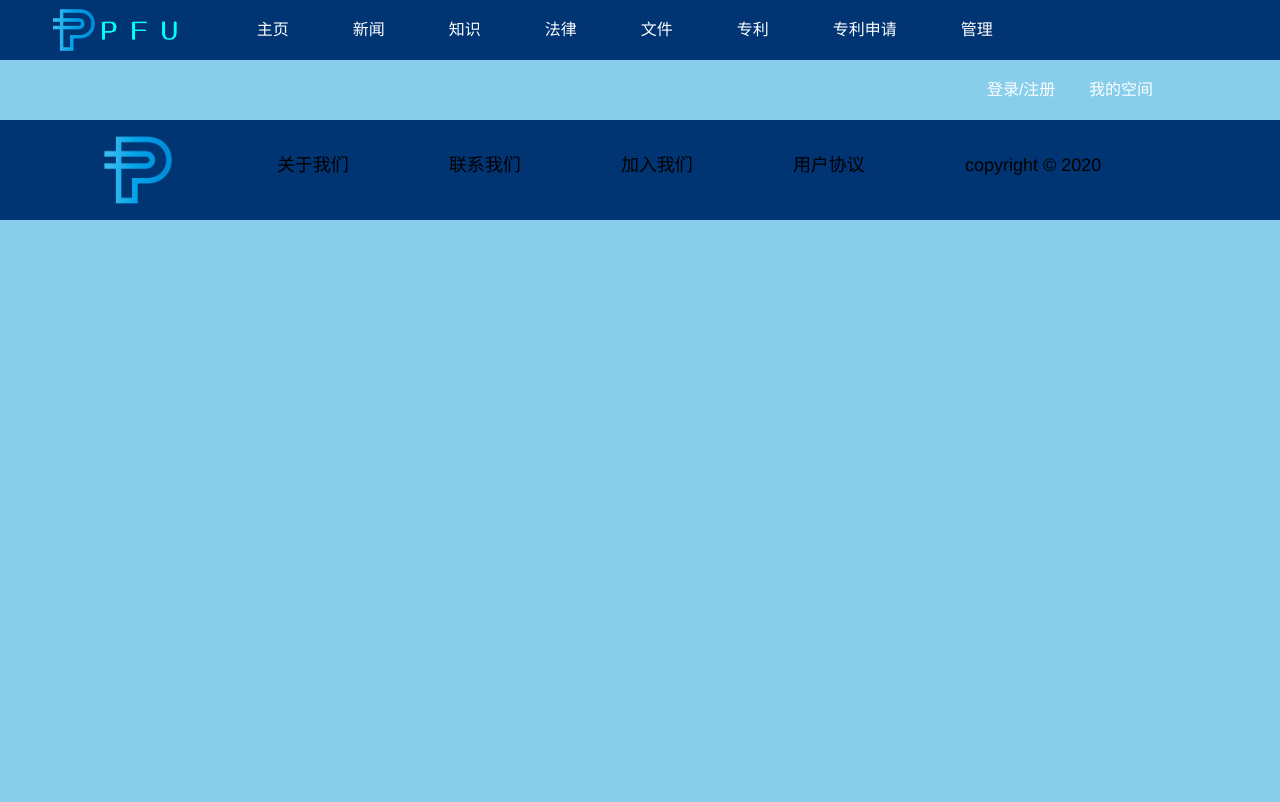
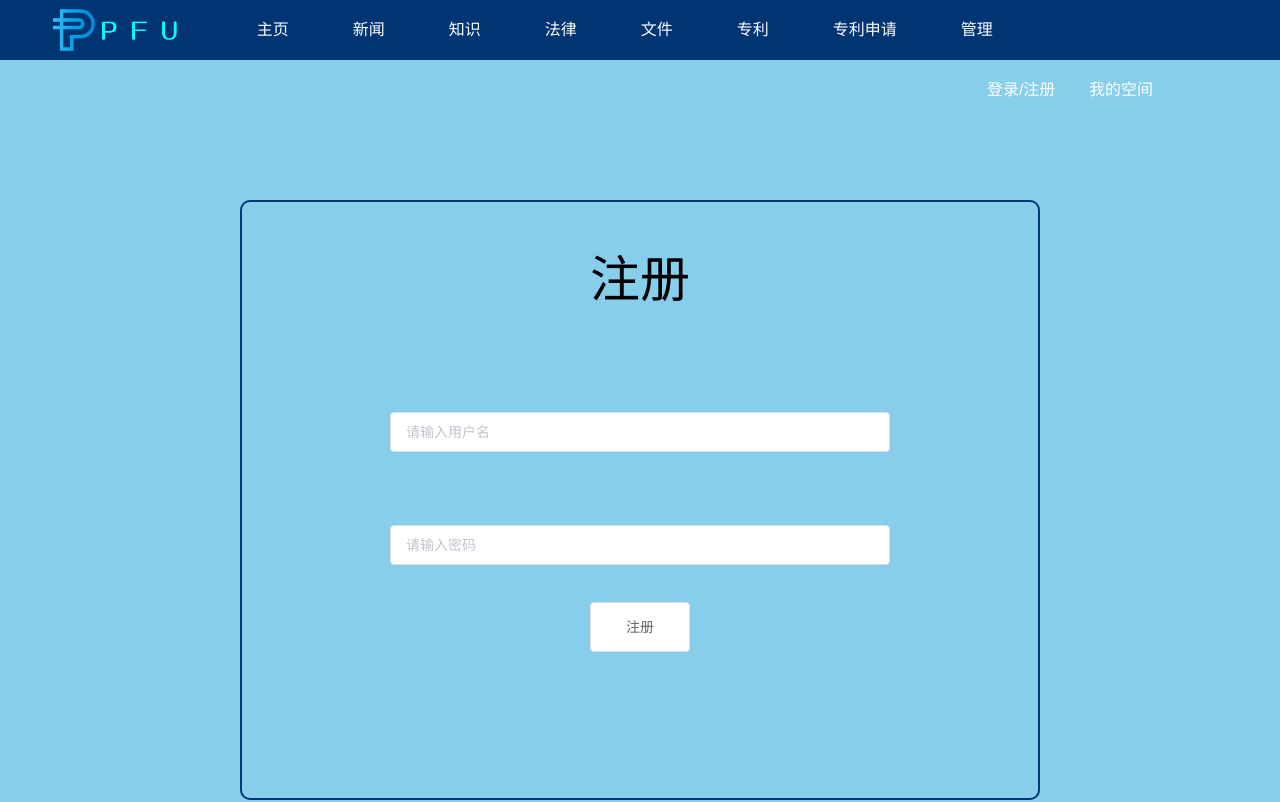
Before and after one commit to MantaYi/patent_web, a Vue app in the folder client/: page /register in a window 1280 px wide. Shown: the top 802 px of the page. Built offline with nearby package versions, Linux system fonts and the light colour scheme.

Commit message:
登陆注册页面初制作

```diff
--- a/client/src/component/HeaderComponent.vue
+++ b/client/src/component/HeaderComponent.vue
@@ -21,6 +21,9 @@
     </el-col>
   </div>
 </template>
+
+<script>
+</script>
 
 <style lang="less" scoped>
 .header {
--- a/client/src/views/userViews/Login.Vue
+++ b/client/src/views/userViews/Login.Vue
@@ -1,7 +1,20 @@
 <template>
   <div class="login-box">
-    <el-input placeholder="请输入用户名" v-model="username" clearable></el-input>
-    <el-input type="password" placeholder="请输入密码" v-model="password" clearable></el-input>
+    <div>
+      <el-row>
+        <el-col :span="24">
+          <p>登陆</p>
+          <el-input placeholder="请输入用户名" v-model="username" clearable></el-input>
+          <el-input type="password" placeholder="请输入密码" v-model="password" clearable></el-input>
+        </el-col>
+        <el-col>
+          <p>
+            <router-link to="/register">还没有账号？快来注册吧！</router-link>
+          </p>
+          <el-button>登陆</el-button>
+        </el-col>
+      </el-row>
+    </div>
   </div>
 </template>
 <script>
@@ -17,7 +30,51 @@ export default {
 </script>
 <style lang="less" scoped>
 .login-box {
-  width: 800px;
-  height: 600px;
+  width: 1000px;
+  height: 1000px;
+  margin: 0 auto;
+  > div {
+    padding-top: 200px;
+    .el-row {
+      width: 800px;
+      height: 600px;
+      margin: 0 auto;
+      border: 2px solid #003472;
+      background-color: #87ceeb;
+      border-radius: 10px;
+      p {
+        height: 100px;
+        text-align: center;
+        font-size: 50px;
+      }
+      .el-col {
+        &:first-of-type {
+          height: 400px;
+          display: flex;
+          flex-direction: column;
+          justify-content: space-around;
+          .el-input {
+            width: 500px;
+            margin: 0 auto;
+          }
+        }
+        &:last-of-type {
+          a {
+            font-size: 12px;
+            position: relative;
+            top: -65px;
+            right: -150px;
+            color: #000000;
+          }
+          .el-button {
+            display: block;
+            width: 100px;
+            height: 50px;
+            margin: 0 auto;
+          }
+        }
+      }
+    }
+  }
 }
 </style>
--- a/client/src/views/userViews/Register.vue
+++ b/client/src/views/userViews/Register.vue
@@ -0,0 +1,77 @@
+<template>
+  <div class="login-box">
+    <div>
+      <el-row>
+        <el-col :span="24">
+          <p>注册</p>
+          <el-input placeholder="请输入用户名" v-model="username" clearable></el-input>
+          <el-input type="password" placeholder="请输入密码" v-model="password" clearable></el-input>
+        </el-col>
+        <el-col>
+          <el-button>注册</el-button>
+        </el-col>
+      </el-row>
+    </div>
+  </div>
+</template>
+<script>
+export default {
+  name: "Login",
+  data() {
+    return {
+      username: "",
+      password: ""
+    };
+  }
+};
+</script>
+<style lang="less" scoped>
+.login-box {
+  width: 1000px;
+  height: 1000px;
+  margin: 0 auto;
+  > div {
+    padding-top: 200px;
+    .el-row {
+      width: 800px;
+      height: 600px;
+      margin: 0 auto;
+      border: 2px solid #003472;
+      background-color: #87ceeb;
+      border-radius: 10px;
+      p {
+        height: 100px;
+        text-align: center;
+        font-size: 50px;
+      }
+      .el-col {
+        &:first-of-type {
+          height: 400px;
+          display: flex;
+          flex-direction: column;
+          justify-content: space-around;
+          .el-input {
+            width: 500px;
+            margin: 0 auto;
+          }
+        }
+        &:last-of-type {
+          a {
+            font-size: 12px;
+            position: relative;
+            top: -65px;
+            right: -150px;
+            color: #000000;
+          }
+          .el-button {
+            display: block;
+            width: 100px;
+            height: 50px;
+            margin: 0 auto;
+          }
+        }
+      }
+    }
+  }
+}
+</style>
```
